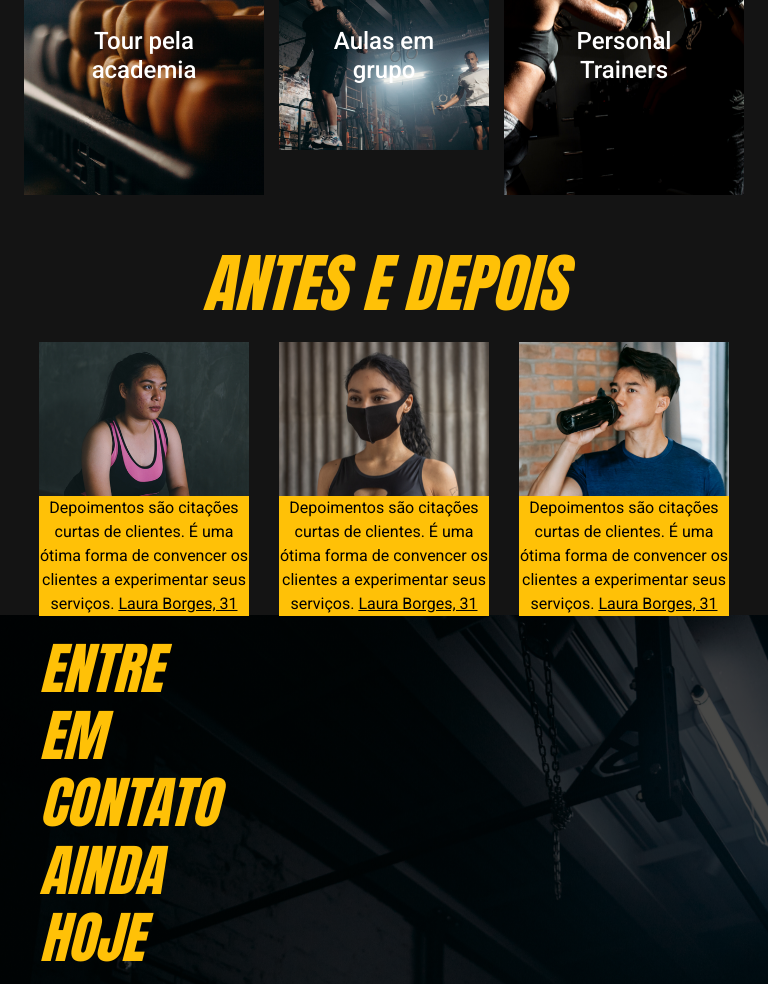
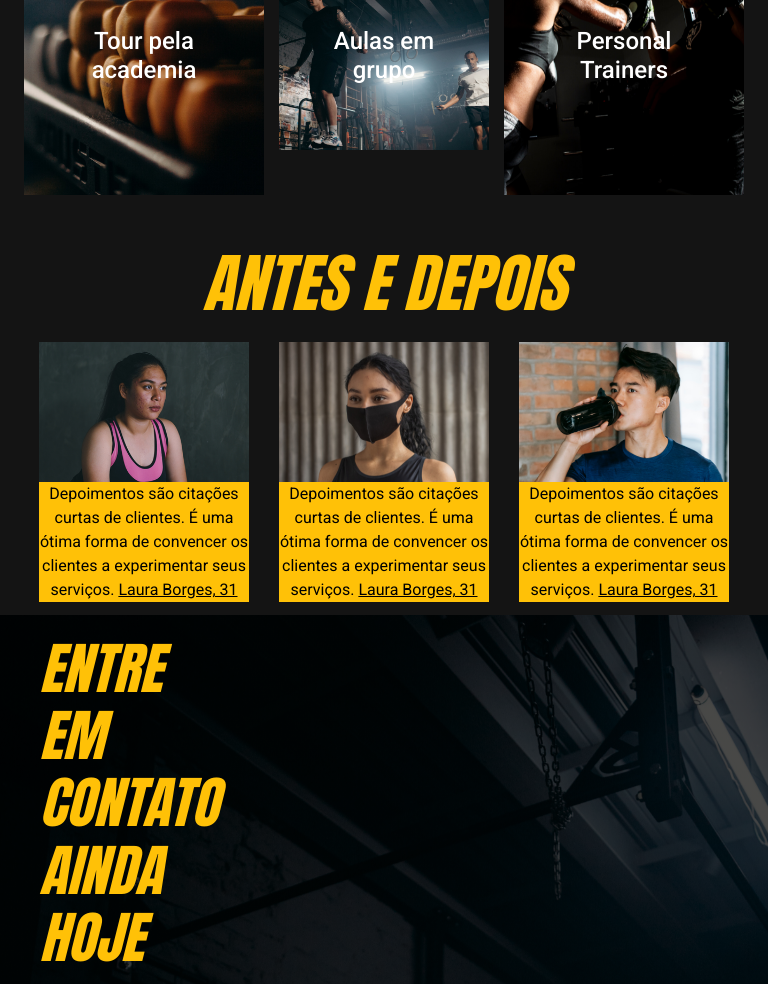
Before and after one commit to LuizHenr1que/LayoutAcademia, a plain HTML site: page index.html in a window 768 px wide. Shown: the part 1228-2212 px from the top of the page. Drawn offline with nearby package versions, Linux system fonts and the light colour scheme.

Commit message:
espacamentos

```diff
--- a/css/estilo.css
+++ b/css/estilo.css
@@ -157,6 +157,7 @@ h2 {
     .rotacao {
         padding-top: 10px;
     }
+
  }
 
 /* Dispositivos médios (tablets com 768px ou mais)*/
@@ -169,6 +170,9 @@ h2 {
     }
     .texto-ds2 {
         width: 210px;
+    }
+    .texto-ds2 {
+        top: 80%;
     }
  }
 
```
